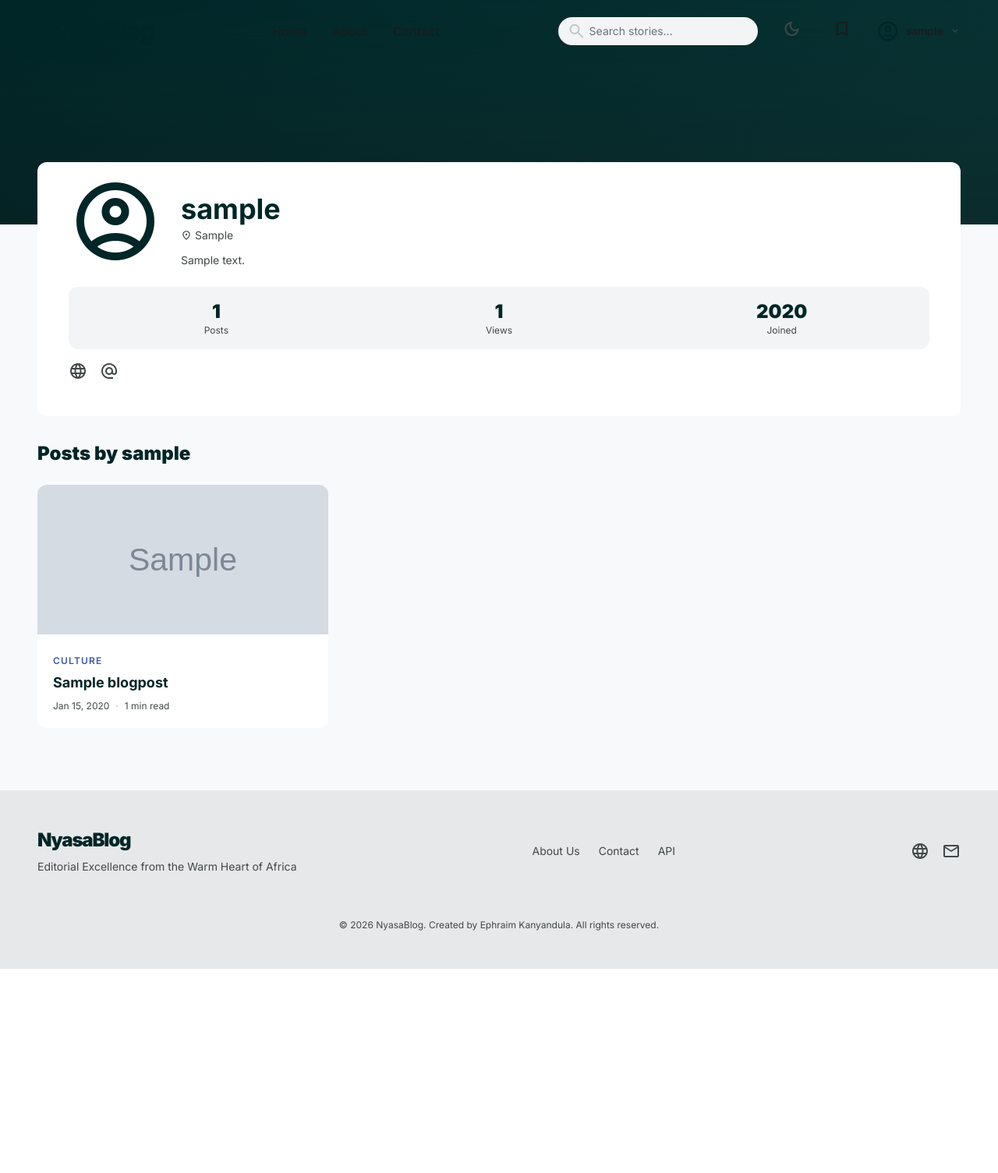
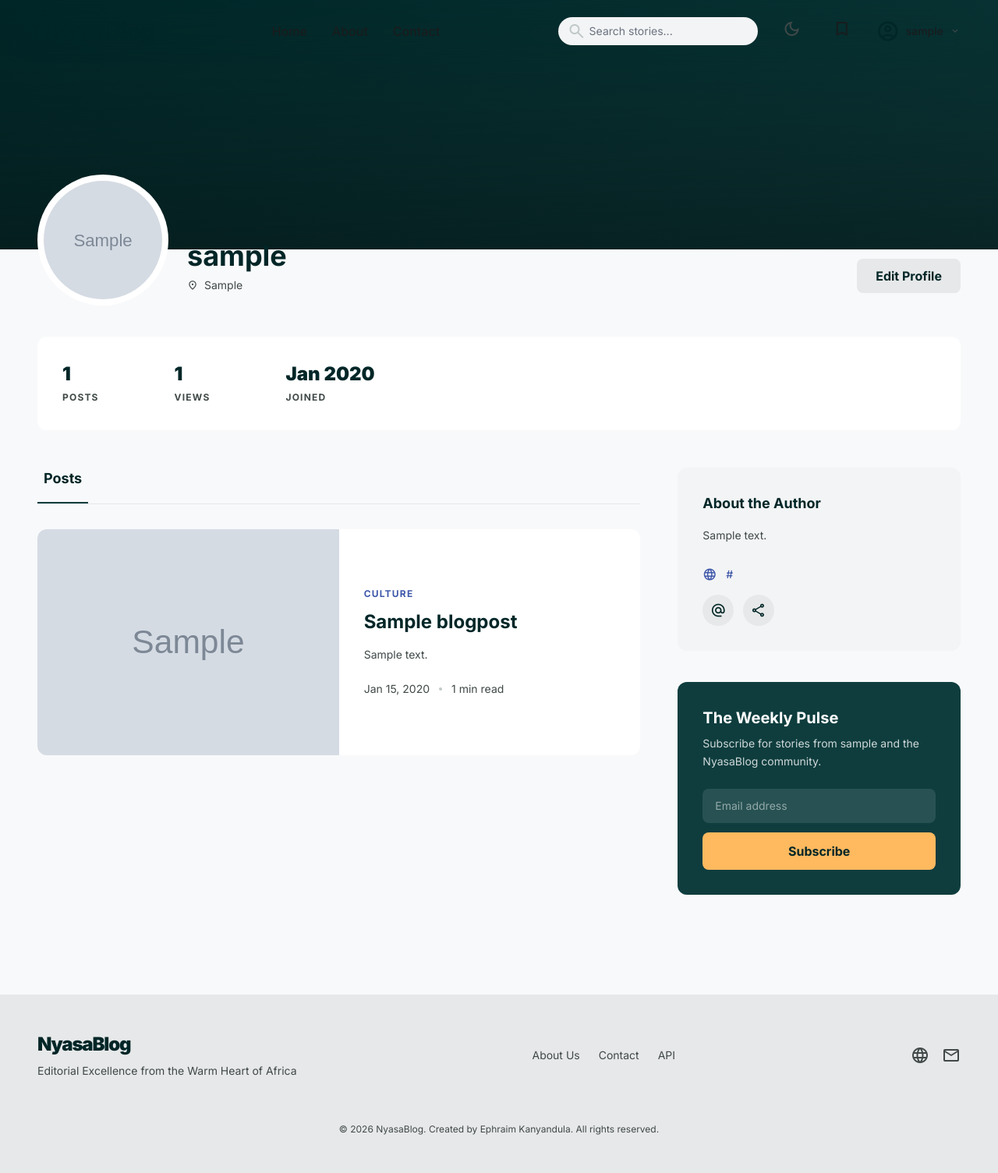
Before and after one commit to Kanyandula/BlogPost, a Django app: a page that uses account/templates/account/author_profile.html in a window 1280 px wide. Shown: the whole page at 78% size. Before the commit the page ends 1243 px from the top, so only its background shows below. Run offline with Django 3.2, Linux system fonts and the light colour scheme; a user stored in the database is signed in; data comes from the database, SQL or seed files in the repository; tables that the repository leaves empty hold one stand-in row (values such as "Sample post"); grey boxes marked "Sample" are stand-in pictures; some libraries are stand-ins or nearby versions.

Commit message:
Rebuild author profile to match Stitch design: banner, stats bar, bento grid, sidebar

```diff
--- a/account/templates/account/author_profile.html
+++ b/account/templates/account/author_profile.html
@@ -4,69 +4,114 @@
 
 {% block content %}
 <!-- Banner -->
-<div class="w-full h-48 md:h-72 bg-gradient-to-br from-[#002627] to-[#0f3d3e] relative -mt-24">
-  <div class="absolute inset-0 bg-gradient-to-t from-black/30 to-transparent"></div>
+<div class="relative w-full h-[200px] md:h-[320px] bg-surface-container overflow-hidden -mt-24">
+  <div class="w-full h-full bg-gradient-to-br from-[#002627] to-[#0f3d3e]"></div>
+  <div class="absolute inset-0 bg-gradient-to-t from-black/40 to-transparent"></div>
 </div>
 
-<div class="max-w-[1440px] mx-auto px-6 md:px-12 -mt-20 relative z-10">
 <!-- Profile Info -->
-  <div class="bg-surface-container-lowest rounded-xl p-6 md:p-10 mb-8">
-    <div class="flex flex-col md:flex-row md:items-end gap-6">
-      <span class="material-symbols-outlined text-[120px] text-primary -mt-16 md:-mt-20">account_circle</span>
-      <div class="flex-1">
+<div class="max-w-[1280px] mx-auto px-6 md:px-12 -mt-24 relative z-10 pb-12">
+
+  <!-- Header Row: Avatar + Name + Actions -->
+  <div class="flex flex-col md:flex-row items-start md:items-end justify-between gap-6 mb-10">
+    <div class="flex flex-col md:flex-row items-start md:items-end gap-6">
+      <!-- Avatar -->
+      <div class="p-1 bg-surface-container-lowest rounded-full">
+        {% if author.profile.avatar %}
+        <img class="w-32 h-32 md:w-40 md:h-40 rounded-full border-4 border-surface-container-lowest object-cover" src="{{ author.profile.avatar.url }}" alt="{{ author.username }}"/>
+        {% else %}
+        <div class="w-32 h-32 md:w-40 md:h-40 rounded-full border-4 border-surface-container-lowest bg-surface-container-high flex items-center justify-center">
+          <span class="material-symbols-outlined text-6xl md:text-7xl text-primary">account_circle</span>
+        </div>
+        {% endif %}
+      </div>
+      <!-- Name & Location -->
+      <div class="mb-4">
         <h1 class="text-3xl md:text-4xl font-bold text-primary">{{ author.username }}</h1>
         {% if author.profile.location %}
-        <div class="flex items-center gap-1 text-sm text-on-surface-variant mt-1">
+        <div class="flex items-center gap-2 mt-2 text-on-surface-variant text-sm">
           <span class="material-symbols-outlined text-sm">location_on</span>
-          {{ author.profile.location }}
+          <span>{{ author.profile.location }}</span>
         </div>
         {% endif %}
-        {% if author.profile.bio %}
-        <p class="text-sm text-on-surface-variant mt-3 max-w-xl">{{ author.profile.bio }}</p>
+      </div>
+    </div>
+    <!-- Actions -->
+    <div class="flex gap-3 mb-4">
+      {% if request.user == author %}
+      <a href="{% url 'account' %}" class="px-6 py-2.5 bg-surface-container-high text-primary font-bold rounded-lg hover:bg-surface-container-highest transition-all">Edit Profile</a>
       {% endif %}
     </div>
   </div>
 
-    <!-- Stats -->
-    <div class="grid grid-cols-3 gap-4 mt-6 bg-surface-container-low p-4 rounded-xl">
-      <div class="text-center">
-        <span class="text-2xl font-black text-primary">{{ post_count }}</span>
-        <p class="text-xs text-on-surface-variant">Posts</p>
+  <!-- Stats Bar -->
+  <div class="bg-surface-container-lowest p-6 md:p-8 rounded-xl flex flex-wrap gap-8 md:gap-12 mb-12">
+    <div>
+      <span class="block text-2xl font-black text-primary">{{ post_count }}</span>
+      <span class="text-xs uppercase tracking-widest text-on-surface-variant font-bold">Posts</span>
     </div>
-      <div class="text-center">
-        <span class="text-2xl font-black text-primary">{{ total_views }}</span>
-        <p class="text-xs text-on-surface-variant">Views</p>
+    <div class="w-[1px] bg-outline-variant/30 hidden md:block"></div>
+    <div>
+      <span class="block text-2xl font-black text-primary">{{ total_views }}</span>
+      <span class="text-xs uppercase tracking-widest text-on-surface-variant font-bold">Views</span>
     </div>
-      <div class="text-center">
-        <span class="text-2xl font-black text-primary">{{ author.date_joined|date:"Y" }}</span>
-        <p class="text-xs text-on-surface-variant">Joined</p>
+    <div class="w-[1px] bg-outline-variant/30 hidden md:block"></div>
+    <div>
+      <span class="block text-2xl font-black text-primary">{{ author.date_joined|date:"M Y" }}</span>
+      <span class="text-xs uppercase tracking-widest text-on-surface-variant font-bold">Joined</span>
     </div>
   </div>
 
-    <!-- Social Links -->
-    {% if author.profile.website or author.profile.twitter or author.profile.facebook %}
-    <div class="flex gap-4 mt-4">
-      {% if author.profile.website %}
-      <a href="{{ author.profile.website }}" target="_blank" class="text-on-surface-variant hover:text-primary"><span class="material-symbols-outlined">language</span></a>
-      {% endif %}
-      {% if author.profile.twitter %}
-      <a href="https://twitter.com/{{ author.profile.twitter }}" target="_blank" class="text-on-surface-variant hover:text-primary"><span class="material-symbols-outlined">alternate_email</span></a>
-      {% endif %}
+  <!-- Profile Layout: Content + Sidebar -->
+  <div class="grid grid-cols-1 lg:grid-cols-12 gap-12">
+
+    <!-- Left: Posts -->
+    <div class="lg:col-span-8">
+      <!-- Tabs -->
+      <div class="flex gap-8 border-b border-outline-variant/20 mb-8">
+        <button class="pb-4 text-primary border-b-2 border-primary-container font-bold text-lg px-2">Posts</button>
+      </div>
+
+      <!-- Post Grid -->
+      {% if posts %}
+      <div class="grid grid-cols-1 md:grid-cols-2 gap-8">
+        {% for post in posts %}
+        {% if forloop.first %}
+        <!-- Featured Large Card -->
+        <article class="col-span-1 md:col-span-2 bg-surface-container-lowest rounded-xl overflow-hidden group">
+          <div class="grid md:grid-cols-2">
+            <div class="h-64 md:h-full overflow-hidden">
+              {% if post.image %}
+              <img class="w-full h-full object-cover transition-transform duration-700 group-hover:scale-105" src="{{ post.image.url }}" alt="{{ post.title }}"/>
+              {% else %}
+              <div class="w-full h-full bg-surface-container-high flex items-center justify-center">
+                <span class="material-symbols-outlined text-5xl text-outline-variant">article</span>
               </div>
               {% endif %}
             </div>
-
-  <!-- Posts Grid -->
-  <h2 class="text-2xl font-black text-primary mb-6">Posts by {{ author.username }}</h2>
-
-  {% if posts %}
-  <div class="grid grid-cols-1 md:grid-cols-2 lg:grid-cols-3 gap-8">
-    {% for post in posts %}
-    <article class="group bg-surface-container-lowest rounded-xl overflow-hidden hover:-translate-y-1 transition-transform duration-300">
+            <div class="p-6 md:p-8 flex flex-col justify-center">
+              {% if post.category %}
+              <span class="text-xs font-bold text-secondary uppercase tracking-widest mb-3">{{ post.category.name }}</span>
+              {% endif %}
+              <a href="{% url 'blog:detail' post.slug %}">
+                <h3 class="text-xl md:text-2xl font-bold text-primary mb-4 leading-tight group-hover:text-primary-container transition-colors">{{ post.title }}</h3>
+              </a>
+              <p class="text-on-surface-variant line-clamp-3 mb-6 text-sm">{{ post.body|striptags|truncatechars:180 }}</p>
+              <div class="flex items-center gap-3 text-sm text-on-surface-variant">
+                <span>{{ post.date_published|date:"M d, Y" }}</span>
+                <span class="w-1 h-1 rounded-full bg-outline-variant"></span>
+                <span>{{ post.reading_time }} min read</span>
+              </div>
+            </div>
+          </div>
+        </article>
+        {% else %}
+        <!-- Regular Card -->
+        <article class="bg-surface-container-lowest rounded-xl overflow-hidden group">
           <a href="{% url 'blog:detail' post.slug %}">
             <div class="h-48 overflow-hidden">
               {% if post.image %}
-          <img alt="{{ post.title }}" class="w-full h-full object-cover transition-transform duration-500 group-hover:scale-105" src="{{ post.image.url }}"/>
+              <img class="w-full h-full object-cover transition-transform duration-700 group-hover:scale-105" src="{{ post.image.url }}" alt="{{ post.title }}"/>
               {% else %}
               <div class="w-full h-full bg-surface-container-high flex items-center justify-center">
                 <span class="material-symbols-outlined text-4xl text-outline-variant">article</span>
@@ -74,24 +119,71 @@
               {% endif %}
             </div>
           </a>
-      <div class="p-5">
+          <div class="p-6">
             {% if post.category %}
-        <span class="text-xs font-semibold uppercase tracking-widest text-secondary">{{ post.category.name }}</span>
+            <span class="text-xs font-bold text-secondary uppercase tracking-widest mb-2 block">{{ post.category.name }}</span>
             {% endif %}
             <a href="{% url 'blog:detail' post.slug %}">
-          <h3 class="text-lg font-bold text-primary mt-1 mb-2 line-clamp-2 group-hover:text-primary-container transition-colors">{{ post.title }}</h3>
+              <h3 class="text-lg font-bold text-primary mb-3 leading-tight group-hover:text-primary-container transition-colors">{{ post.title }}</h3>
             </a>
-        <div class="flex items-center text-xs text-on-surface-variant">
-          <span>{{ post.date_published|date:"M d, Y" }}</span>
-          <span class="mx-2 opacity-50">·</span>
-          <span>{{ post.reading_time }} min read</span>
-        </div>
+            <p class="text-on-surface-variant text-sm line-clamp-2 mb-4">{{ post.body|striptags|truncatechars:120 }}</p>
+            <div class="text-xs text-on-surface-variant">{{ post.date_published|date:"M d, Y" }} · {{ post.reading_time }} min read</div>
           </div>
         </article>
+        {% endif %}
         {% endfor %}
       </div>
       {% else %}
       <p class="text-on-surface-variant">No published posts yet.</p>
       {% endif %}
     </div>
+
+    <!-- Right: Sidebar -->
+    <aside class="lg:col-span-4 space-y-10">
+      <!-- About Widget -->
+      <section class="bg-surface-container-low p-6 md:p-8 rounded-xl">
+        <h4 class="text-lg font-bold text-primary mb-4">About the Author</h4>
+        {% if author.profile.bio %}
+        <p class="text-on-surface-variant text-sm leading-relaxed mb-6">{{ author.profile.bio }}</p>
+        {% else %}
+        <p class="text-on-surface-variant text-sm leading-relaxed mb-6">{{ author.username }} is a content creator on NyasaBlog.</p>
+        {% endif %}
+
+        {% if author.profile.website or author.profile.twitter %}
+        <div class="space-y-3">
+          {% if author.profile.website %}
+          <a class="flex items-center gap-3 text-secondary hover:underline underline-offset-4 font-medium" href="{{ author.profile.website }}" target="_blank">
+            <span class="material-symbols-outlined text-lg">language</span>
+            <span class="text-sm">{{ author.profile.website }}</span>
+          </a>
+          {% endif %}
+          <div class="flex gap-3">
+            {% if author.profile.twitter %}
+            <a class="w-10 h-10 rounded-full bg-surface-container-high flex items-center justify-center text-primary hover:bg-primary hover:text-on-primary transition-all" href="https://twitter.com/{{ author.profile.twitter }}" target="_blank">
+              <span class="material-symbols-outlined text-xl">alternate_email</span>
+            </a>
+            {% endif %}
+            {% if author.profile.facebook %}
+            <a class="w-10 h-10 rounded-full bg-surface-container-high flex items-center justify-center text-primary hover:bg-primary hover:text-on-primary transition-all" href="https://facebook.com/{{ author.profile.facebook }}" target="_blank">
+              <span class="material-symbols-outlined text-xl">share</span>
+            </a>
+            {% endif %}
+          </div>
+        </div>
+        {% endif %}
+      </section>
+
+      <!-- Newsletter -->
+      <section class="bg-[#0f3d3e] p-6 md:p-8 rounded-xl text-white">
+        <h4 class="text-xl font-bold mb-2">The Weekly Pulse</h4>
+        <p class="text-sm text-white/80 mb-6 leading-relaxed">Subscribe for stories from {{ author.username }} and the NyasaBlog community.</p>
+        <div class="space-y-3">
+          <input class="w-full px-4 py-3 rounded-lg bg-white/10 border-none text-white placeholder:text-white/50 focus:ring-2 focus:ring-tertiary-fixed-dim text-sm" placeholder="Email address" type="email"/>
+          <button class="w-full py-3 bg-tertiary-fixed-dim text-[#002627] font-bold rounded-lg hover:opacity-90 transition-opacity">Subscribe</button>
+        </div>
+      </section>
+    </aside>
+
+  </div>
+</div>
 {% endblock content %}
```
Lines whose indentation alone changed are shown as unchanged.
